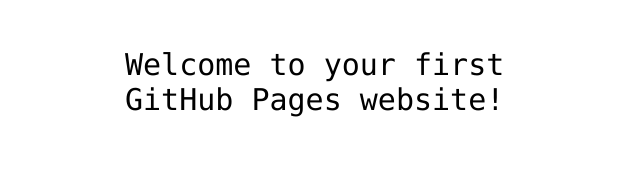
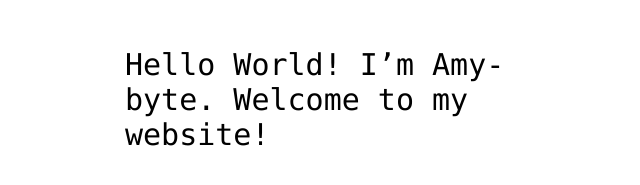
Before and after one commit to amy-byte/github.io, a plain HTML site: page index.html in a window 1280 px wide. Shown: the part 341-526 px from the top of the page, without its empty margins (315-955 px from the left). Drawn offline with Linux system fonts and the light colour scheme.

Commit message:
Update index.html
Add my name

```diff
--- a/index.html
+++ b/index.html
@@ -12,7 +12,7 @@
 <img src="https://octodex.github.com/images/daftpunktocat-thomas.gif" id="octocat" alt="octocat-gif" />
 
 <!-- Change this code here by copy and pasting your template on line 15 -->
-<p>Welcome to your first GitHub Pages website!</p>
+<p>Hello World! I’m Amy-byte. Welcome to my website!</p>
 
 </body>
 </html>
```
